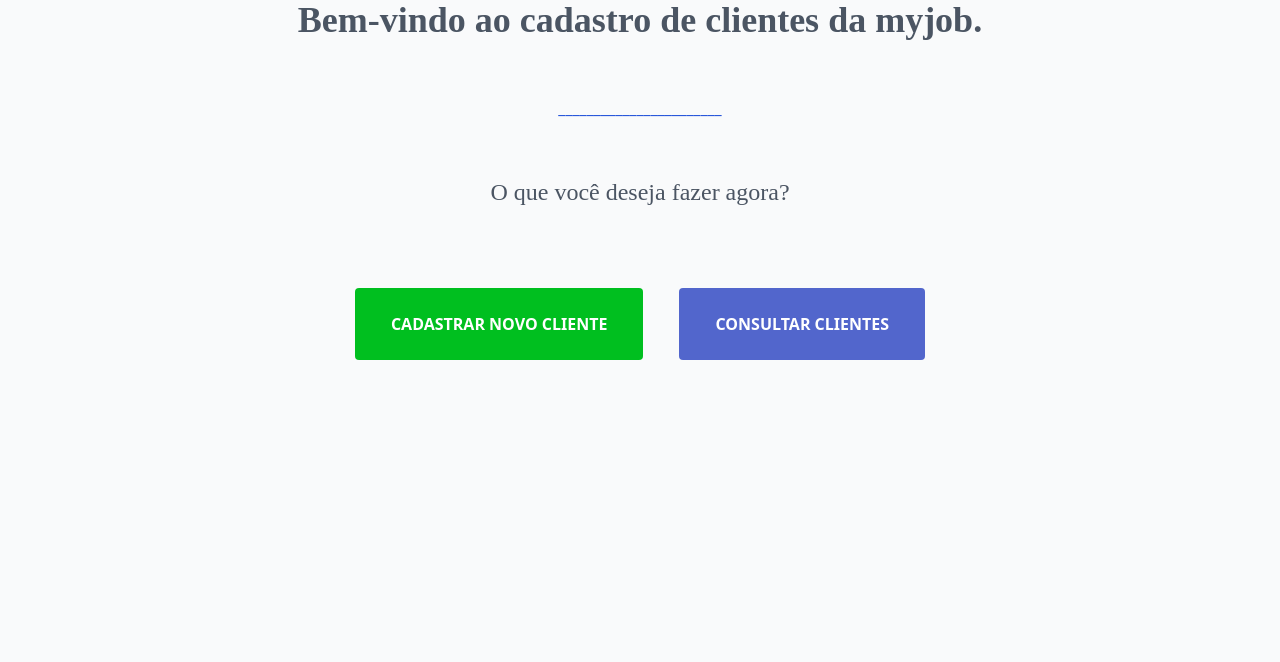
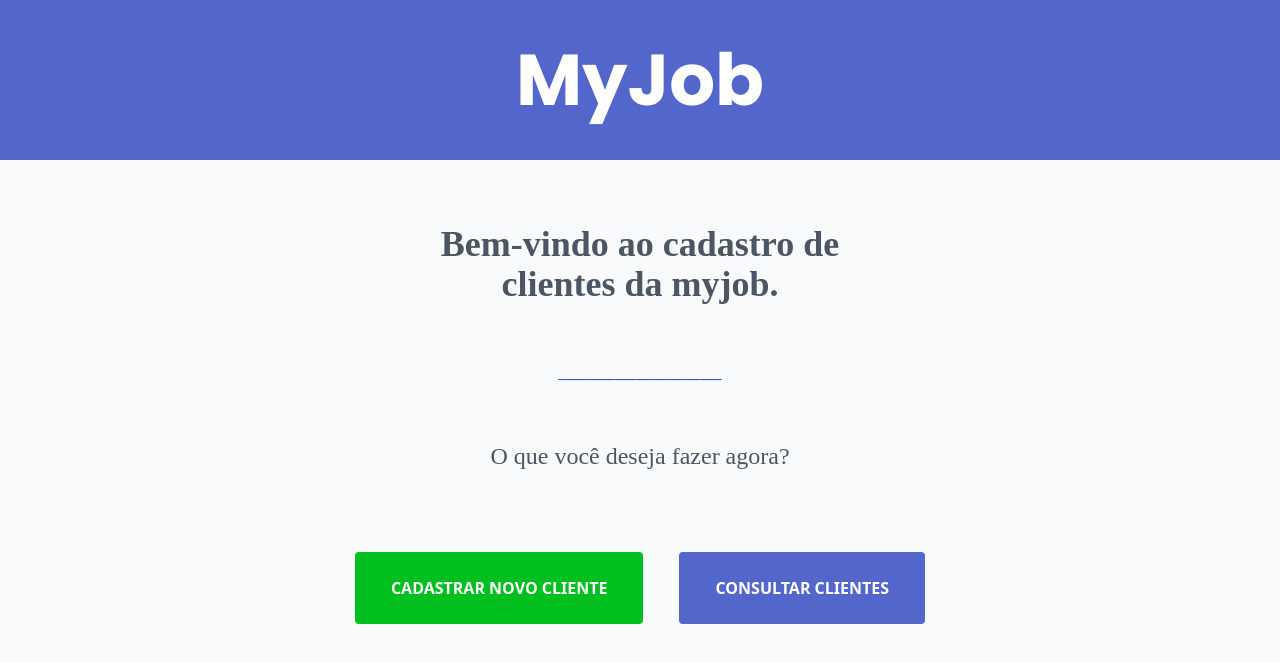
Before and after one commit to maiajrs/myjob-front, a React (Vite) app: page / in a window 1280 px wide. Shown: the top 662 px of the page. Built offline with nearby package versions, Linux system fonts and the light colour scheme.

Commit message:
feat: add header page

```diff
--- a/index.html
+++ b/index.html
@@ -5,7 +5,10 @@
   <meta charset="UTF-8" />
   <link rel="preconnect" href="https://fonts.googleapis.com">
   <link rel="preconnect" href="https://fonts.gstatic.com" crossorigin>
+  <link rel="preconnect" href="https://fonts.googleapis.com">
+  <link rel="preconnect" href="https://fonts.gstatic.com" crossorigin>
   <link href="https://fonts.googleapis.com/css2?family=Roboto+Mono:wght@400;700&display=swap" rel="stylesheet">
+  <link href="https://fonts.googleapis.com/css2?family=Poppins:wght@400;700&display=swap" rel="stylesheet">
   <link rel="icon" type="image/svg+xml" href="/vite.svg" />
   <meta name="viewport" content="width=device-width, initial-scale=1.0" />
   <title>Vite + React + TS</title>
--- a/src/App.tsx
+++ b/src/App.tsx
@@ -1,7 +1,9 @@
+import { Header } from "./components/Header";
 import { Home } from "./components/Home";
 
 function App () {
   return <div className="w-screen h-screen bg-gray-50">
+    <Header />
     <Home />
   </div>;
 }
--- /dev/null
+++ b/src/components/Header.tsx
@@ -0,0 +1,7 @@
+export function Header() {
+  return (
+    <header className="h-[160px] bg-[#5266CC] flex justify-center items-center">
+      <h1 className="text-white text-7xl font-['Poppins'] font-bold">MyJob</h1>
+    </header>
+  )
+}
--- a/src/components/Home.tsx
+++ b/src/components/Home.tsx
@@ -2,9 +2,9 @@ import { Button } from "./Button";
 
 export function Home () {
   return (
-    <main className="flex flex-col items-center">
+    <main className="flex flex-col items-center mt-16">
       <div className="after">
-        <h2 className="font-['Roboto+Mono'] font-bold text-4xl text-gray-600">Bem-vindo ao cadastro de clientes da myjob.</h2>
+        <h2 className="font-['Roboto+Mono'] max-w-[400px] text-center font-bold text-4xl text-gray-600">Bem-vindo ao cadastro de clientes da myjob.</h2>
       </div>
       <span className="self-center text-blue-700 mt-14 mb-14">_______________________</span>
       <div>
```
